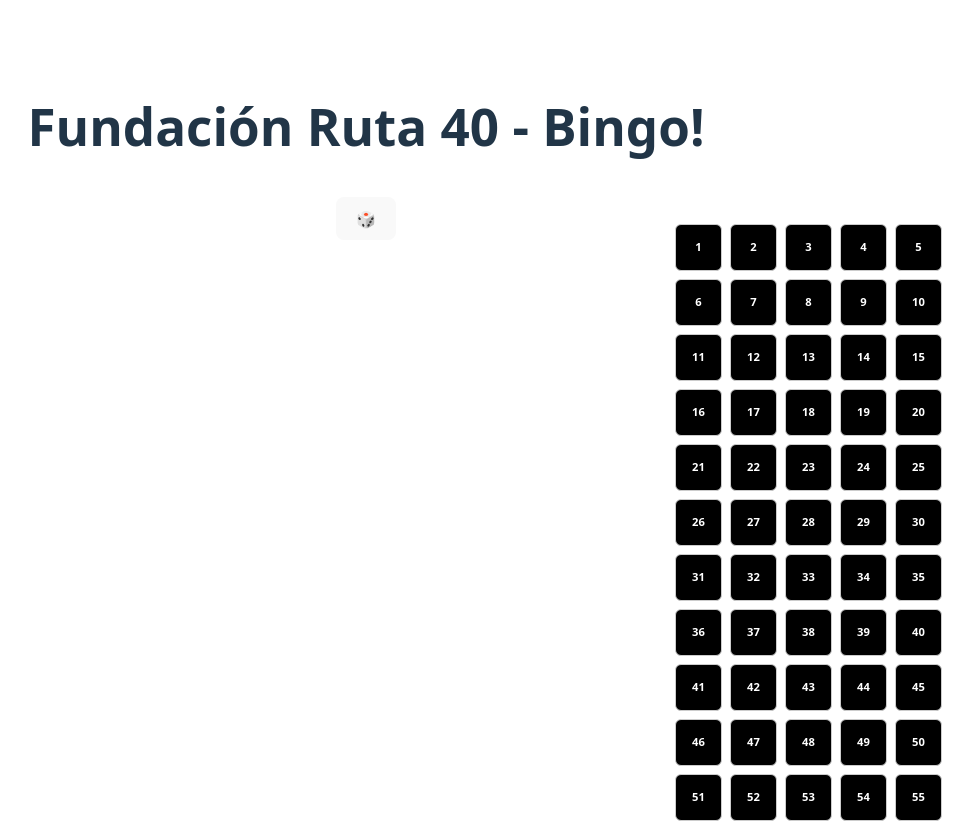
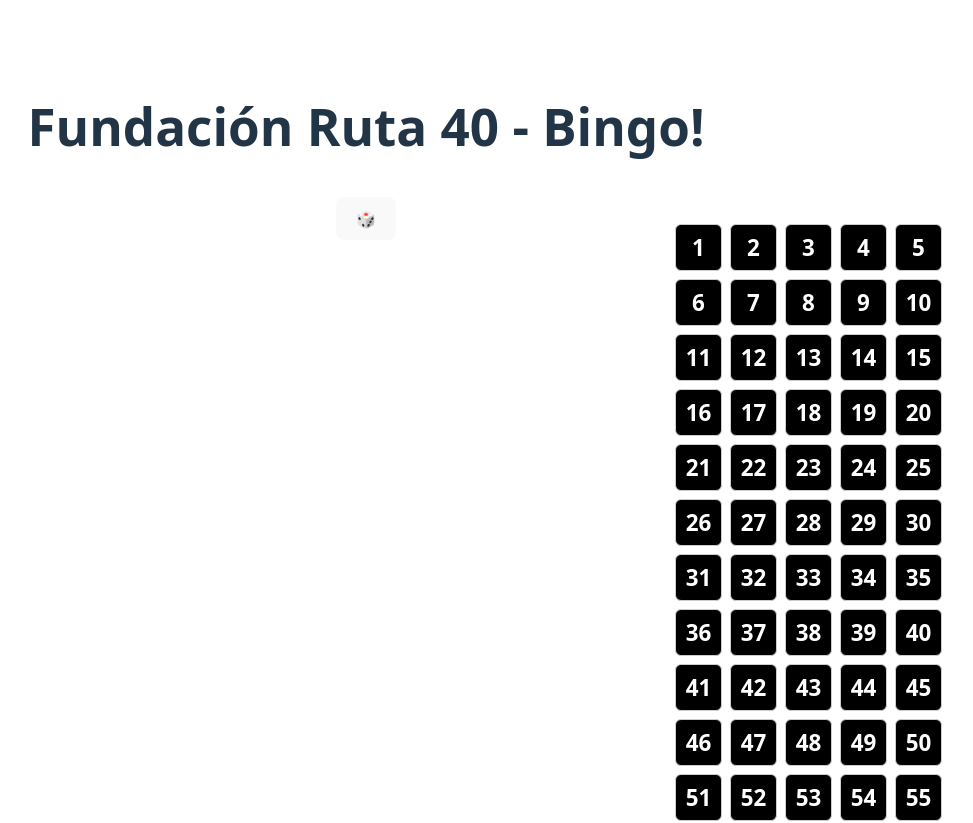
Before and after one commit to franciscoturdera00/fundacion40-bingo, a React (Vite) app: page / in a window 1280 px wide. Shown: the top 823 px of the page, without its empty margins (306-1279 px from the left). Built offline with nearby package versions, Linux system fonts and the light colour scheme.

Commit message:
bigger font size numbers

```diff
--- a/src/App.css
+++ b/src/App.css
@@ -47,7 +47,7 @@
   border: 1px solid #ccc;
   border-radius: 6px;
   background: black;
-  font-size: 0.7rem;
+  font-size: 1.4rem;
   font-weight: bold;
   color: white;
   text-align: center;
```
